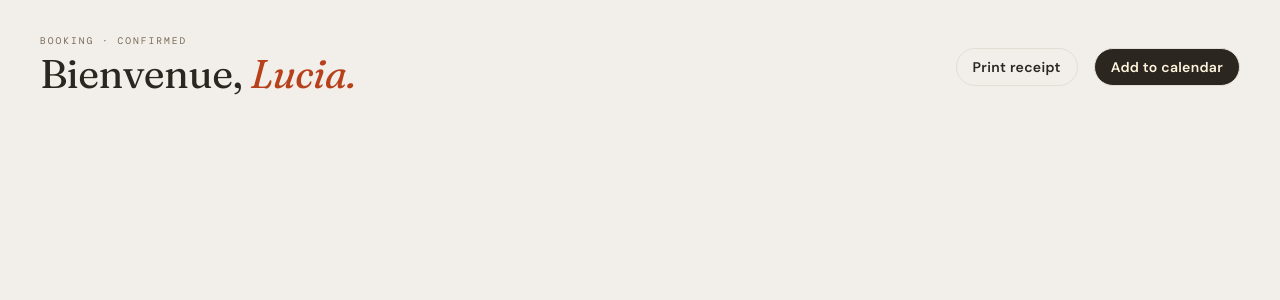
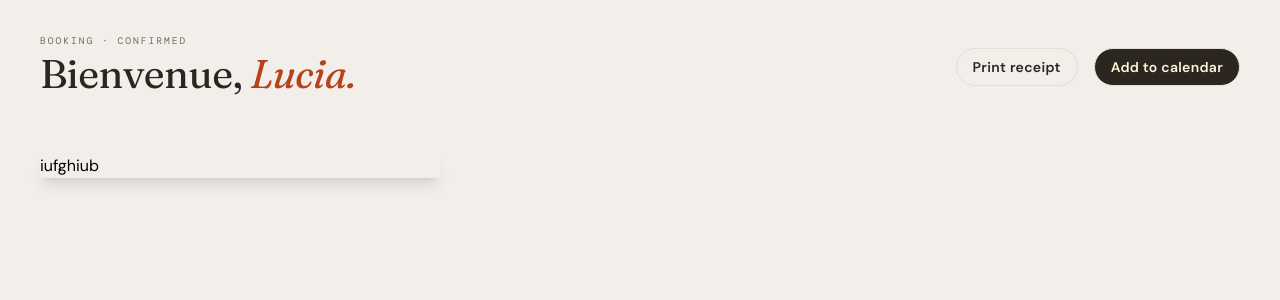
Before and after one commit to Sven-27/hotel-booking-confirmation-page, a React (Vite) app: page / in a window 1280 px wide. Shown: the top 300 px of the page. Built offline with nearby package versions, Linux system fonts and the light colour scheme; a web font is replaced by a local one.

Commit message:
working on maincard

```diff
--- /dev/null
+++ b/src/components/MainCard.tsx
@@ -0,0 +1,17 @@
+import React, { type ReactNode } from 'react'
+
+type ContentProps = {
+  radialColor1?: any;
+  radialColor2? : string;
+  children: ReactNode | ReactNode[];
+}
+
+const MainCard: React.FC<ContentProps> = ({radialColor1, radialColor2, children}: ContentProps) => {
+  return (
+    <div className={`w-full sm:w-[340px] xl:w-[400px] shadow-lg bg-radial-(var(--radialColor1)), ${radialColor2})`}>
+      {children}
+    </div>
+  )
+}
+
+export default MainCard
--- a/src/components/confirmation/Confirmation.tsx
+++ b/src/components/confirmation/Confirmation.tsx
@@ -1,9 +1,16 @@
 import ConfirmationHeader from './ConfirmationHeader';
+import MainCard from '../MainCard';
 
 const Confirmation: React.FC = () => {
   return (
     <div className="pt-[20px] px-[16px] xl:px-[var(--spacing-40)] xl:pt-[var(--spacing-32)]">
       <ConfirmationHeader />
+      <main>
+        <MainCard radialColor1='terracotta-400' radialColor2='#C25A2E'>
+          iufghiub
+        </MainCard>
+
+      </main>
     </div>
   );
 };
--- a/src/components/confirmation/ConfirmationHeader.tsx
+++ b/src/components/confirmation/ConfirmationHeader.tsx
@@ -2,7 +2,7 @@ import ActiveButtons from './ActiveButtons';
 
 const ConfirmationHeader: React.FC = () => {
   return (
-    <section className="flex flex-col sm:flex-row sm:items-center">
+    <section className="flex flex-col sm:flex-row sm:items-center mb-[40px]">
       <div className="pb-[16px] flex-[1]">
         <p className="text-preset-8 uppercase text-neutral-600"><small>Booking · Confirmed</small></p>
         <h1 className="text-preset-1-normal text-neutral-900">Bienvenue, <span className="italic text-terracotta-600">Lucia.</span></h1>
```
